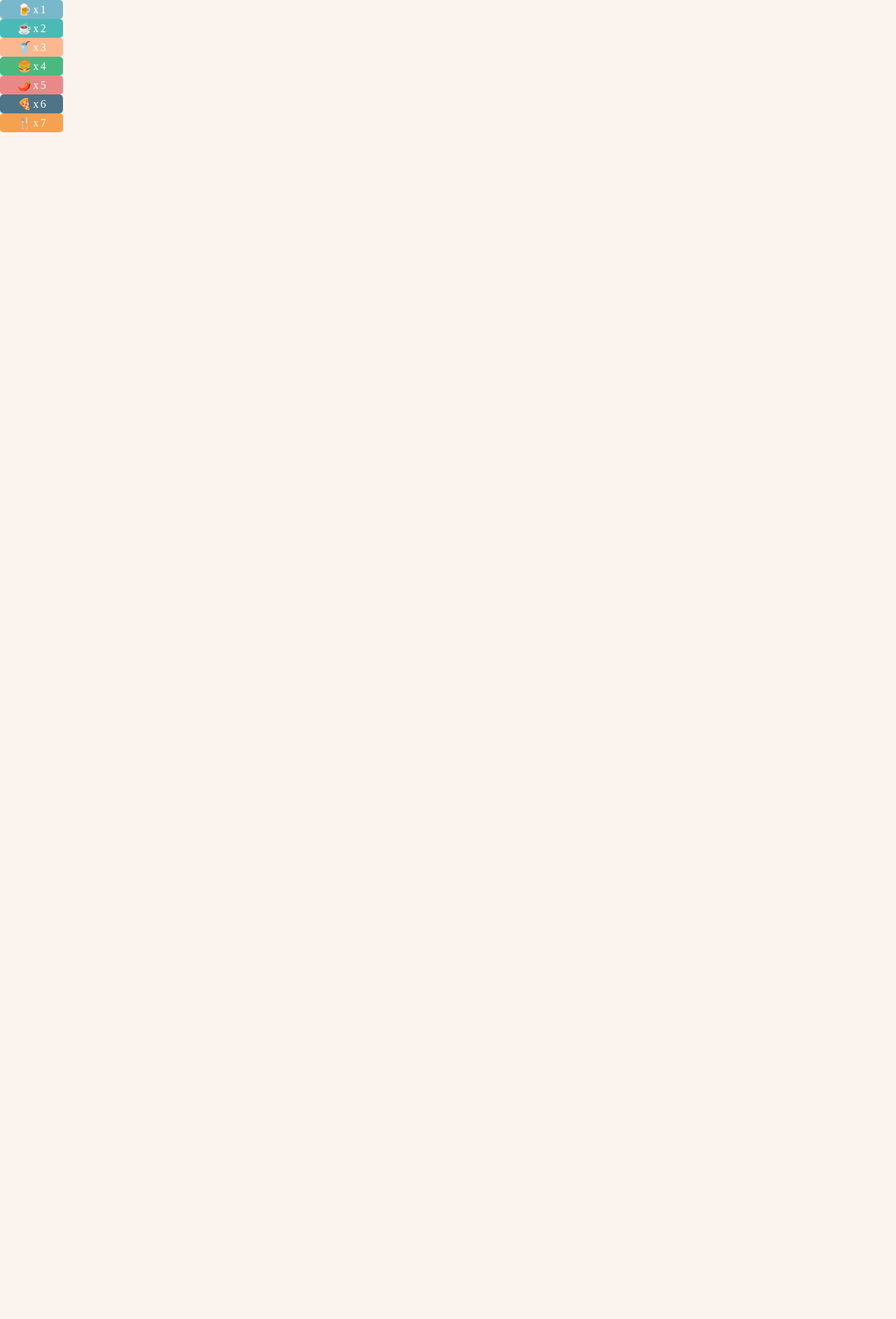
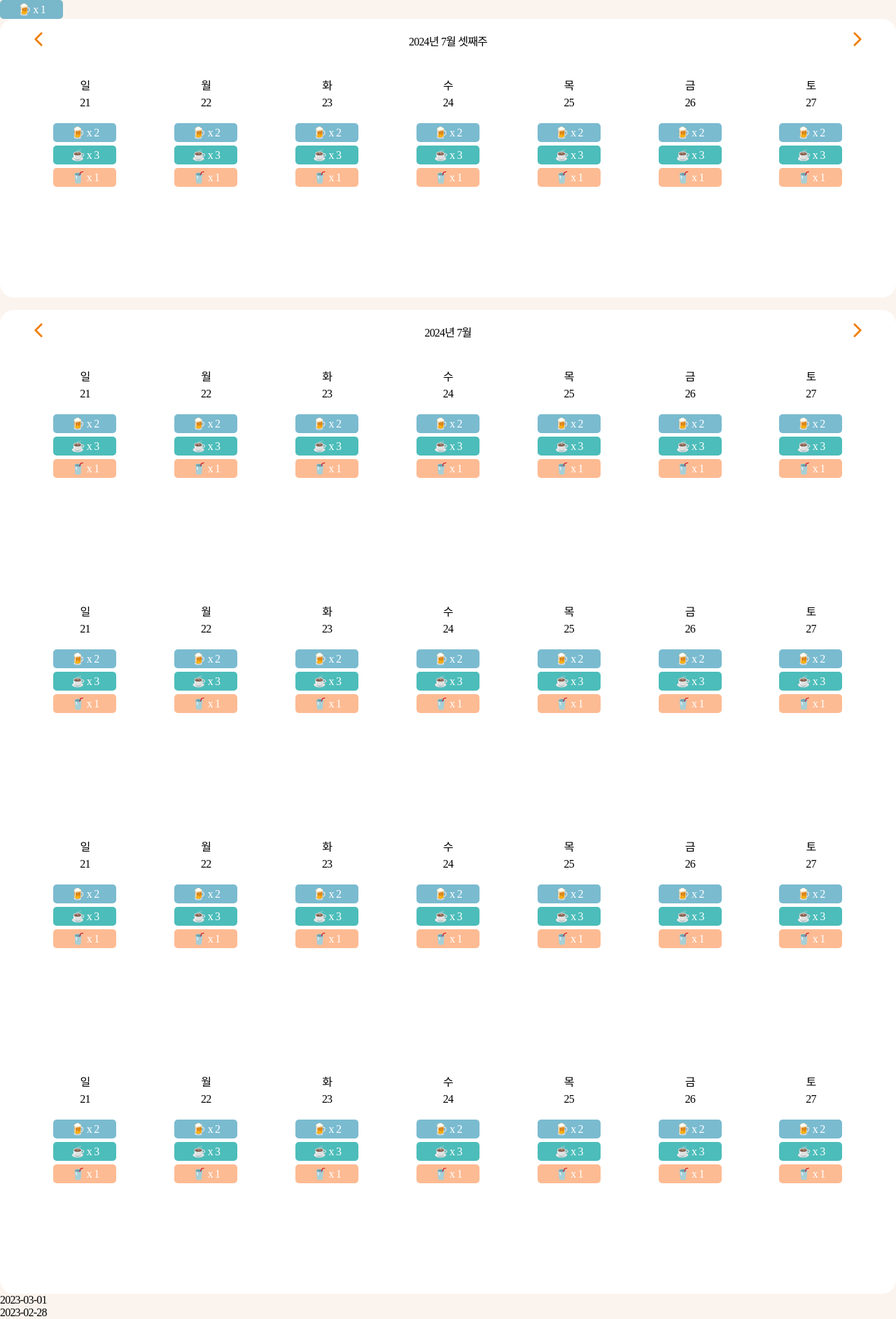
Before and after one commit to MangoSiruu/goToxicDiary, a React (Vite) app in the folder src/frontend/: page / in a window 1280 px wide. Shown: the whole page at 70% size. Before the commit the page ends 800 px from the top, so only its background shows below. Built offline with nearby package versions, Linux system fonts and the light colour scheme; a web font is replaced by a local one.

Commit message:
[chore] package 등 기타 파일 커밋

```diff
--- a/src/frontend/package.json
+++ b/src/frontend/package.json
@@ -16,6 +16,8 @@
     "@emotion/react": "^11.13.0",
     "@emotion/styled": "^11.13.0",
     "@tanstack/react-query": "^5.51.9",
+    "date-fns": "^3.6.0",
+    "date-fns-tz": "^3.1.3",
     "react": "^18.3.1",
     "react-calendar": "^5.0.0",
     "react-dom": "^18.3.1",
--- a/src/frontend/src/App.jsx
+++ b/src/frontend/src/App.jsx
@@ -23,20 +23,29 @@
 
 import React from "react";
 import CategoryBox from "./components/common/Categories/index"
+import WeeklyCalendar from "./components/features/Calendar/WeeklyCalendar";
+import MonthlyCalendar from "./components/features/Calendar/MonthlyCalendar";
+import { add, format, sub } from "date-fns";
 
 function App() {
   const response = {
   }
 
+  const date = new Date("2023-03-01");
+
   return (
     <div>
       <CategoryBox type="beer" count="1"/>
-      <CategoryBox type="coffee" count="2"/>
-      <CategoryBox type="cola" count="3"/>
-      <CategoryBox type="instant" count="4"/>
-      <CategoryBox type="pepper" count="5"/>
-      <CategoryBox type="pizza" count="6"/>
-      <CategoryBox type="spoon" count="7"/>
+
+
+      {/* <OneWeek></OneWeek> */}
+      <WeeklyCalendar></WeeklyCalendar>
+      <br></br>
+      <MonthlyCalendar></MonthlyCalendar>
+
+      <p>{format(date, 'yyyy-MM-dd')}</p>
+      <p>{format(sub(date, {days : 1}), 'yyyy-MM-dd')}</p>
+
     </div>
 
 
```
Also changed, not shown: src/frontend/src/components/common/Card/index.jsx (deleted), src/frontend/src/components/features/Calendar_header/index.jsx (deleted), 1 other file (tests, documents, lock files or other folders).
